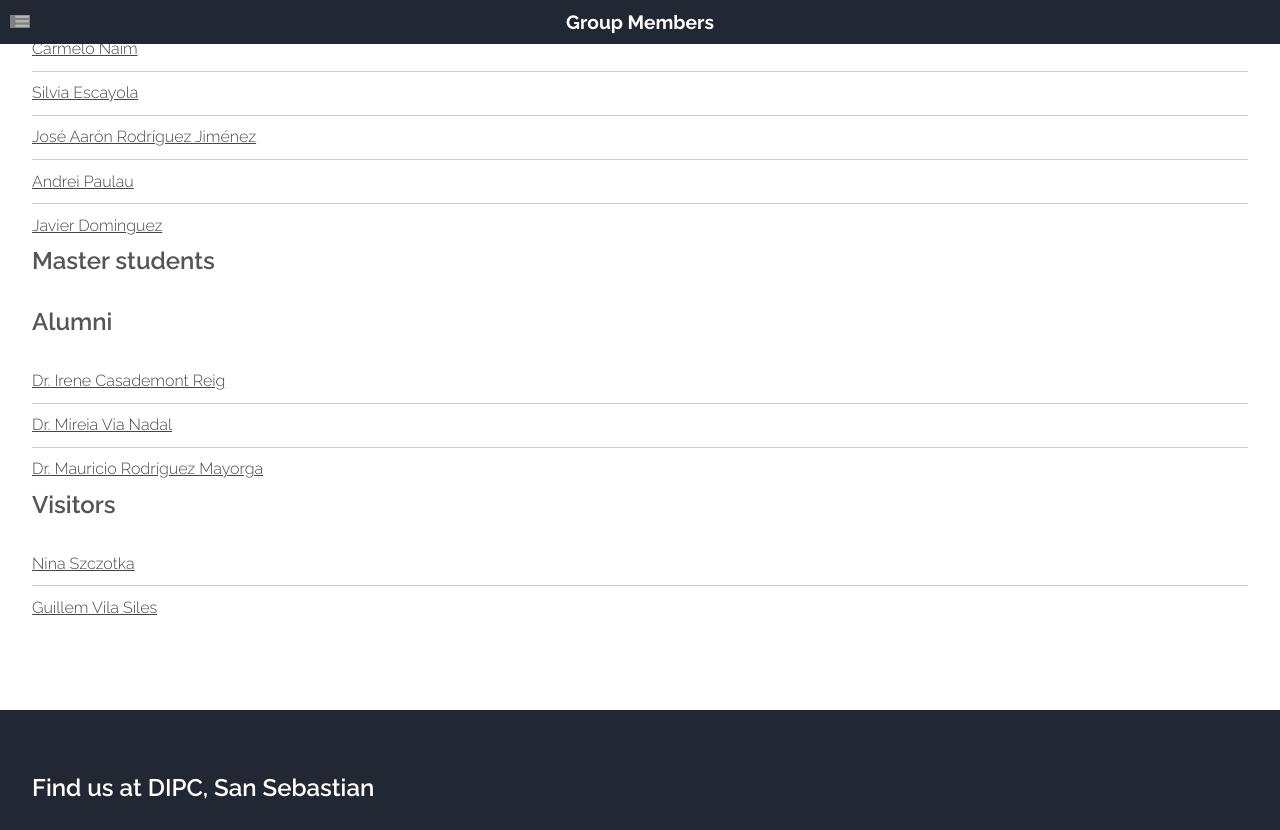
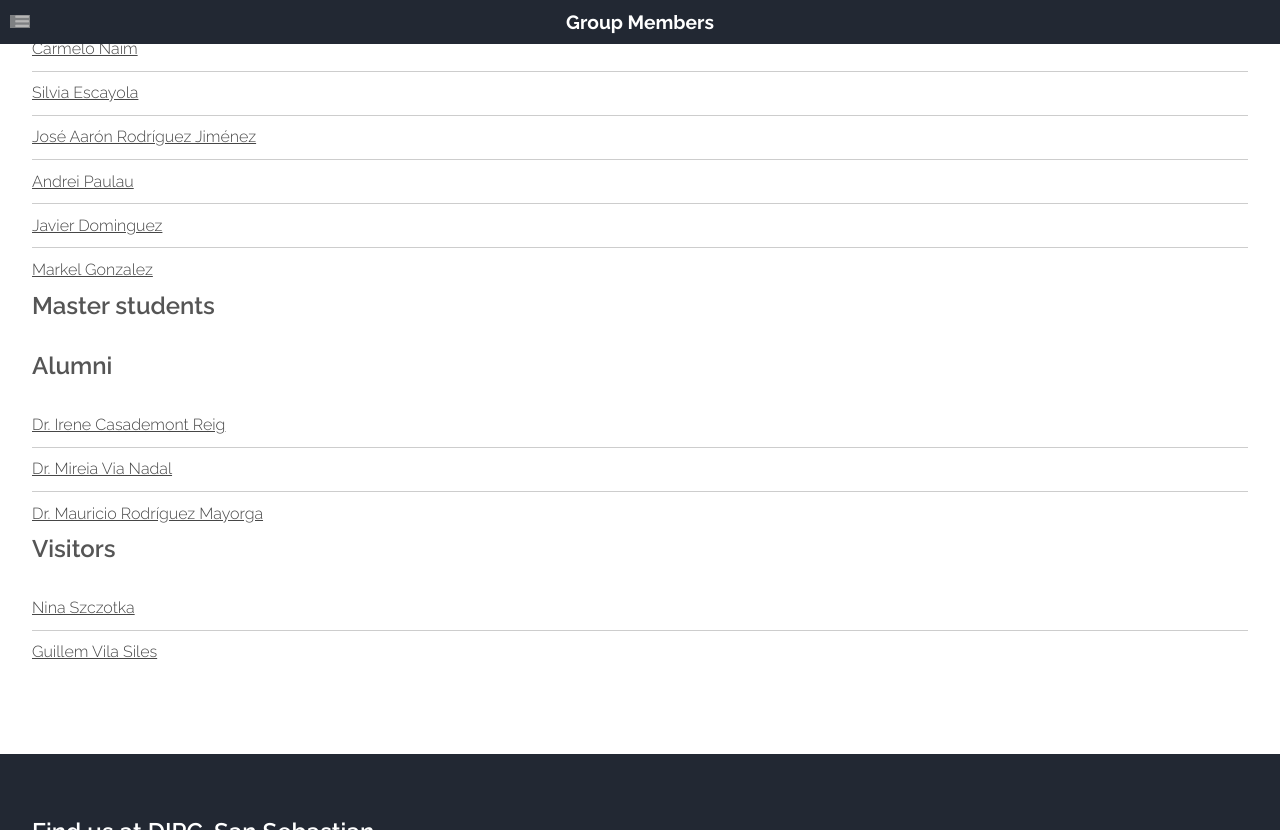
Before and after one commit to old-jekyll-templates/Horizons-Jekyll-Theme, a Jekyll site: the page built from members.html, in a window 1280 px wide and 900 px high, scrolled down 1356 px, cut to the strip 0-830 px from the top of the window. Built offline with Jekyll 4.4.1, drawn with Linux system fonts in a browser that asks for light colours; grey boxes are pictures that could not be loaded.

Commit message:
Update phd_list.html

```diff
--- a/_includes/phd_list.html
+++ b/_includes/phd_list.html
@@ -5,3 +5,4 @@
   <li><a href="{{ site.baseurl }}/members/arron_rodriguez.html">José Aarón Rodríguez Jiménez</a></li>
   <li><a href="{{ site.baseurl }}/members/andrei_paulau.html">Andrei Paulau</a></li>
   <li><a href="{{ site.baseurl }}/members/javier_dominguez.html">Javier Dominguez</a></li>
+  <li><a href="{{ site.baseurl }}/members/markel_gonzalez.html">Markel Gonzalez</a></li>
```
